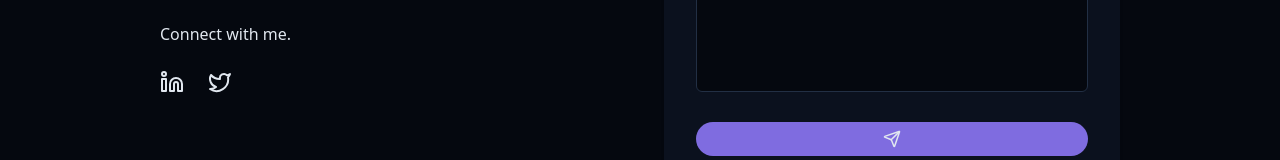
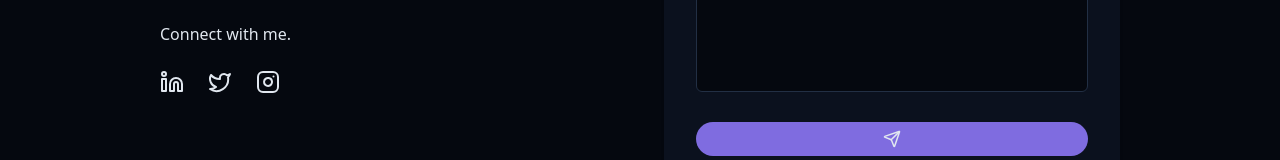
Before and after one commit to gsahildangi/My-Portfolio, a React (Vite) app: page / in a window 1280 px wide. Shown: the part 3919-4079 px from the top of the page. Built offline with nearby package versions, Linux system fonts and the light colour scheme.

Commit message:
Version 1.0 Live

```diff
--- a/src/components/ContactSection.jsx
+++ b/src/components/ContactSection.jsx
@@ -71,6 +71,9 @@ export const ContactSection = () => {
                      <a href="" target="_blank">
                      <Twitter className="h-6 w-6"/>
                     </a>
+                    <a href="" target="_blank">
+                     <Instagram className="h-6 w-6"/>
+                    </a>
                     </div>
                 </div>
              </div>
```
